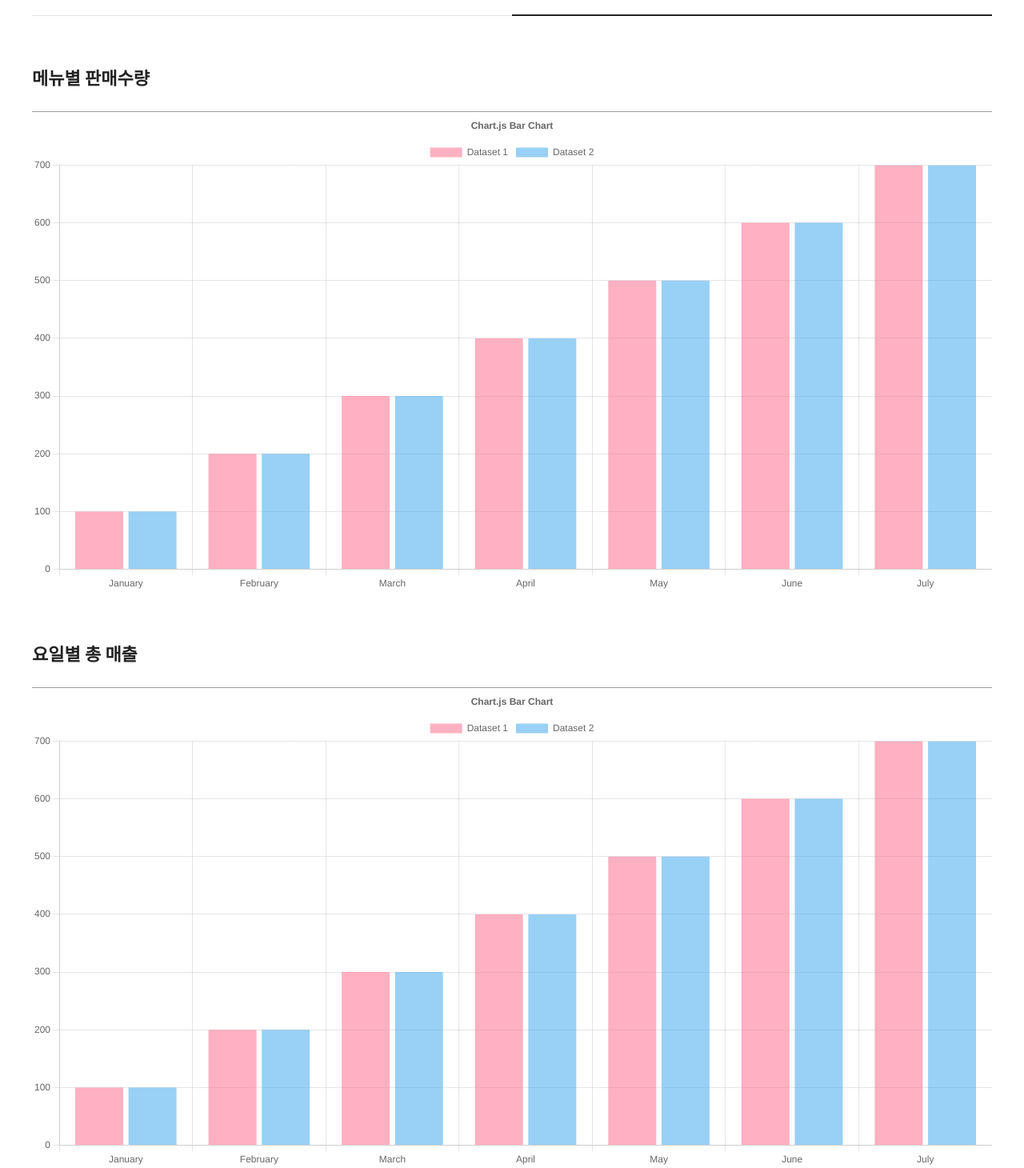
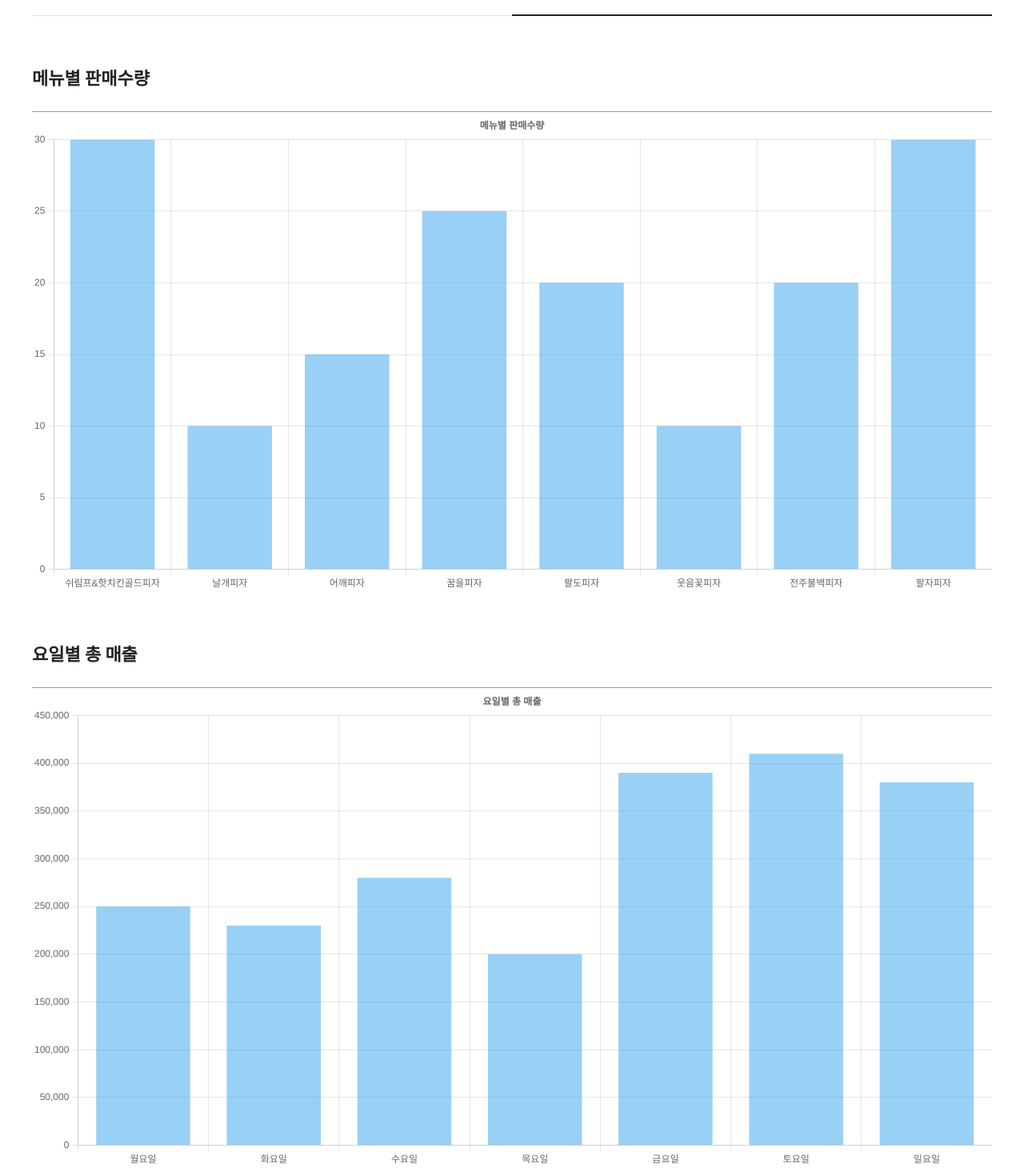
Before and after one commit to winteeeee/wp_termproject, a React (Create React App) app: page /Stats in a window 1280 px wide. Shown: the part 201-1661 px from the top of the page at 80% size. Built offline with nearby package versions, Linux system fonts and the light colour scheme.

Commit message:
점주 페이지 Front-end 완성

```diff
--- a/src/components/owner_page/OwnerPageAmountChart.js
+++ b/src/components/owner_page/OwnerPageAmountChart.js
@@ -19,37 +19,30 @@ ChartJS.register(
     Legend
 );
 
-export const options = {
+export function OwnerPageAmountChart({labels, amounts}) {
+    const options = {
         responsive: true,
         plugins: {
             legend: {
-            position: 'top',
+                display: false,
             },
             title: {
                 display: true,
-            text: 'Chart.js Bar Chart',
+                text: '메뉴별 판매수량',
             },
         },
     };
 
-const labels = ['January', 'February', 'March', 'April', 'May', 'June', 'July'];
-
-export const data = {
+    const data = {
         labels,
         datasets: [
             {
-            label: 'Dataset 1',
-            data: [100, 200, 300, 400, 500, 600, 700],
-            backgroundColor: 'rgba(255, 99, 132, 0.5)',
-        },
-        {
-            label: 'Dataset 2',
-            data: [100, 200, 300, 400, 500, 600, 700],
+                label: '피자',
+                data: amounts,
                 backgroundColor: 'rgba(53, 162, 235, 0.5)',
             },
         ],
     };
 
-export function OwnerPageAmountChart() {
     return <Bar options={options} data={data} />;
 }
--- a/src/components/owner_page/OwnerPageMenuReg.js
+++ b/src/components/owner_page/OwnerPageMenuReg.js
@@ -44,6 +44,7 @@ function OwnerPageMenuReg() {
             </div>
         </div>
     )
+    //TODO 확인 버튼 누르면 DB에 insert 되도록 구현
 }
 
 export default OwnerPageMenuReg;
--- a/src/components/owner_page/OwnerPageSalesChart.js
+++ b/src/components/owner_page/OwnerPageSalesChart.js
@@ -18,38 +18,31 @@ ChartJS.register(
     Tooltip,
     Legend
 );
-
-export const options = {
+export function OwnerPageSalesChart({labels, sales}) {
+    const options = {
         responsive: true,
         plugins: {
             legend: {
+                display: false,
                 position: 'top',
             },
             title: {
                 display: true,
-            text: 'Chart.js Bar Chart',
+                text: '요일별 총 매출',
             },
         },
     };
 
-const labels = ['January', 'February', 'March', 'April', 'May', 'June', 'July'];
-
-export const data = {
+    const data = {
         labels,
         datasets: [
             {
-            label: 'Dataset 1',
-            data: [100, 200, 300, 400, 500, 600, 700],
-            backgroundColor: 'rgba(255, 99, 132, 0.5)',
-        },
-        {
-            label: 'Dataset 2',
-            data: [100, 200, 300, 400, 500, 600, 700],
+                label: '요일',
+                data: sales,
                 backgroundColor: 'rgba(53, 162, 235, 0.5)',
             },
         ],
     };
 
-export function OwnerPageSalesChart() {
     return <Bar options={options} data={data} />;
 }
--- a/src/components/owner_page/OwnerPageStats.js
+++ b/src/components/owner_page/OwnerPageStats.js
@@ -2,18 +2,25 @@ import {OwnerPageSalesChart} from "./OwnerPageSalesChart";
 import {OwnerPageAmountChart} from "./OwnerPageAmountChart";
 
 function OwnerPageStats() {
+    const pizzas = ['쉬림프&핫치킨골드피자', '날개피자', '어깨피자', '꿈을피자', '팔도피자', '웃음꽃피자', '전주불백피자', '팔자피자'];
+    const amounts = [30, 10, 15, 25, 20, 10, 20, 30];
+    const dayOfTheWeek = ['월요일', '화요일', '수요일', '목요일', '금요일', '토요일', '일요일'];
+    const sales = [250000, 230000, 280000, 200000, 390000, 410000, 380000];
+    //TODO DB에서 값 조회하여 amounts와 sales 구성
+
+
     return (
         <div className="my-page-stats">
             <div className="my-page-stats-container">
                 <div className="top-text">
                     메뉴별 판매수량
                 </div>
-                <OwnerPageAmountChart></OwnerPageAmountChart>
+                <OwnerPageAmountChart labels={pizzas} amounts={amounts}></OwnerPageAmountChart>
 
                 <div className="top-text">
                     요일별 총 매출
                 </div>
-                <OwnerPageSalesChart></OwnerPageSalesChart>
+                <OwnerPageSalesChart labels={dayOfTheWeek} sales={sales}></OwnerPageSalesChart>
             </div>
         </div>
     )
```
Lines whose indentation alone changed are shown as unchanged.
